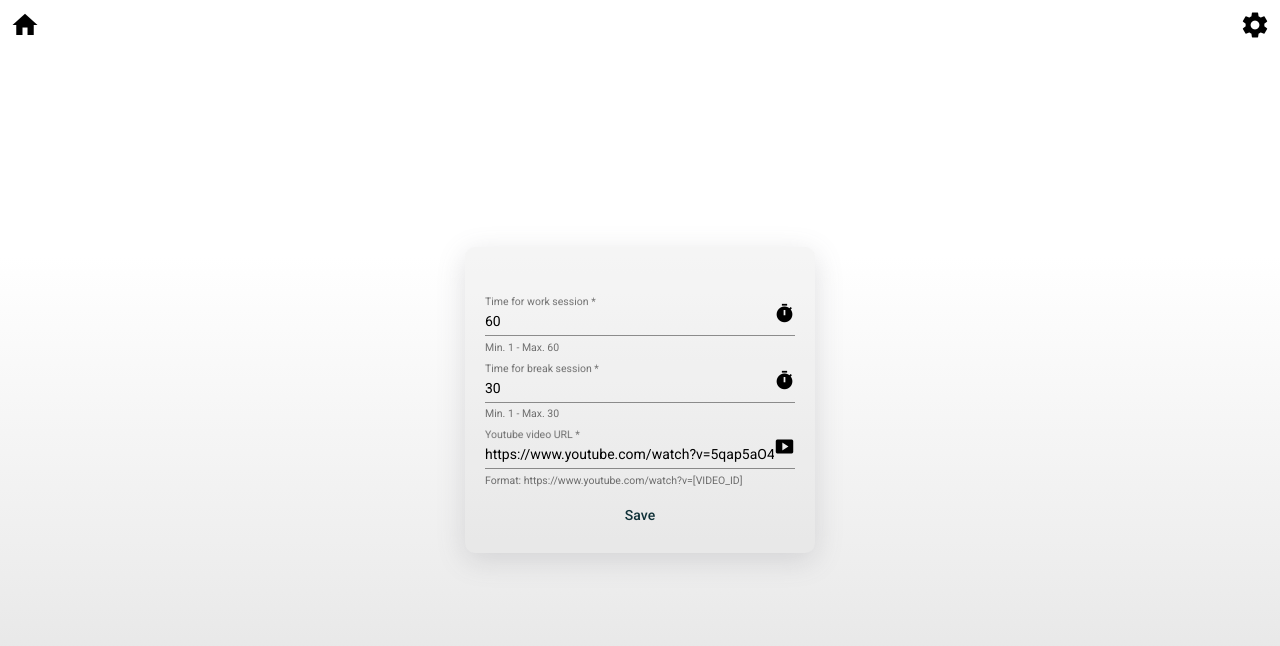
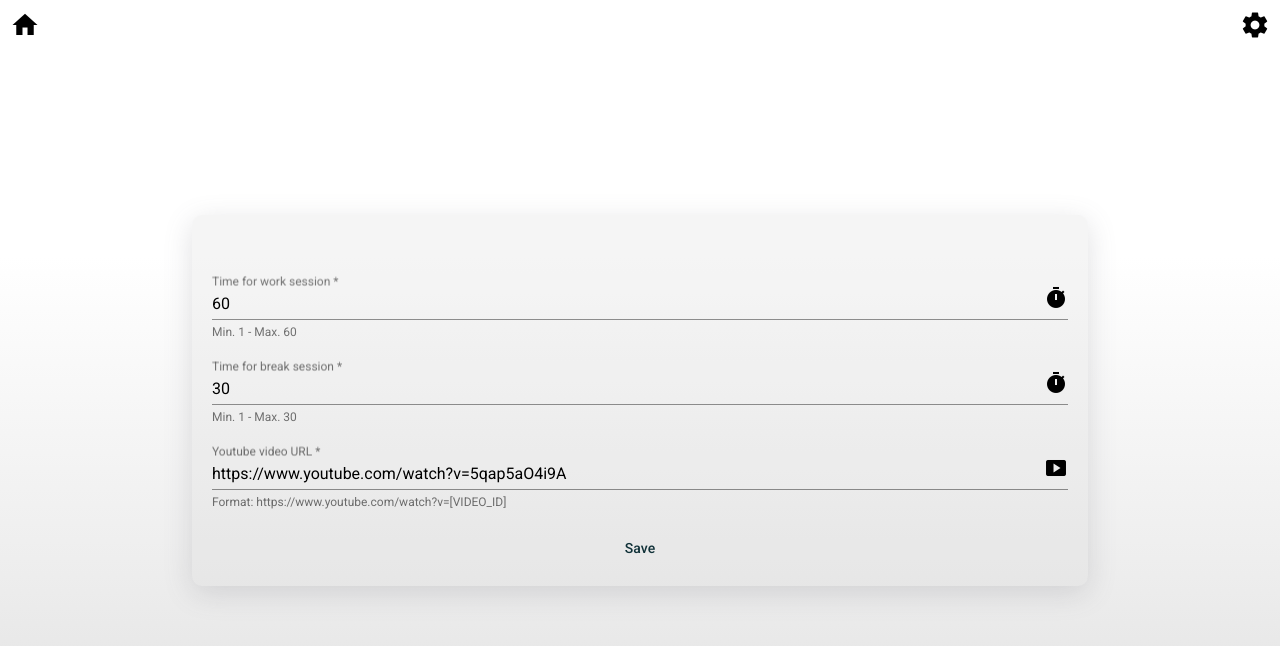
Before and after one commit to brunoLPZ/healthy-work, an Angular app: page /settings in a window 1280 px wide. Shown: the top 646 px of the page. Built offline with nearby package versions, Linux system fonts and the light colour scheme.

Commit message:
style changes to settings page

```diff
--- a/src/app/pages/settings-page/settings-page.component.html
+++ b/src/app/pages/settings-page/settings-page.component.html
@@ -3,7 +3,7 @@
     [formGroup]="settingsForm"
     fxLayout="column"
     fxLayoutAlign="center center"
-    fxLayoutGap="1rem"
+    fxLayoutGap="2rem"
   >
     <div class="form-error-box" [class.show-error]="settingsForm.invalid">
       INVALID SETTINGS PROVIDED
--- a/src/app/pages/settings-page/settings-page.component.scss
+++ b/src/app/pages/settings-page/settings-page.component.scss
@@ -1,7 +1,9 @@
 .form-container {
   height: 100%;
+  font-size: 1.6rem;
   form {
-    width: 35rem;
+    min-width: 30rem;
+    width: 70%;
     padding: 2rem;
     padding-top: 0;
     border-radius: 1rem;
```
